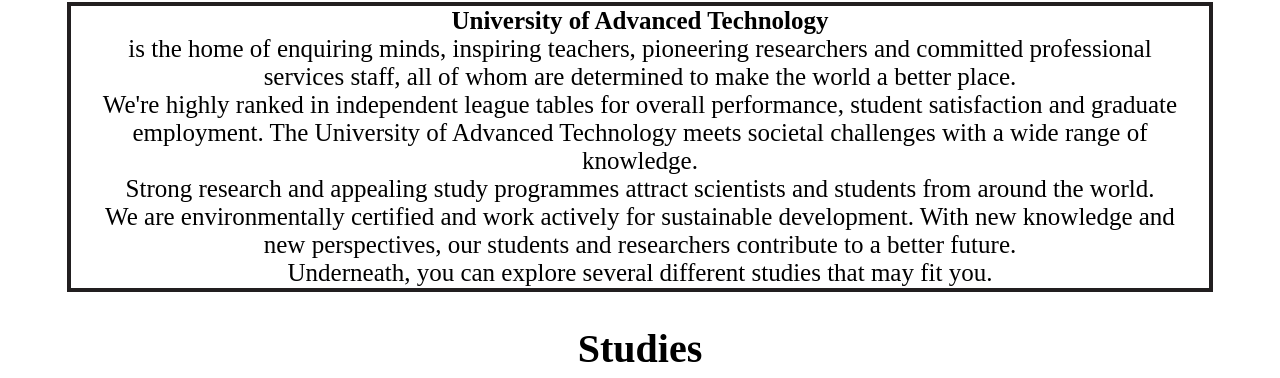
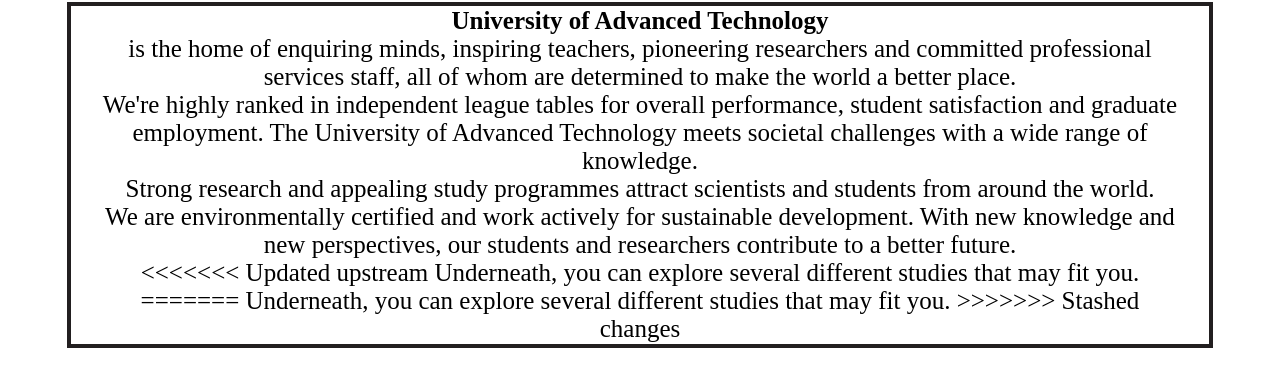
Before and after one commit to aliha3105/see_it, a plain HTML site: page index.html in a window 1280 px wide. Shown: the part 376-754 px from the top of the page. Drawn offline with Linux system fonts and the light colour scheme.

Commit message:
Update index.html

```diff
--- a/index.html
+++ b/index.html
@@ -316,7 +316,11 @@
             We are environmentally certified and work actively for sustainable development.
             With new knowledge and new perspectives, our students and researchers contribute to a better future.
             <br>
+<<<<<<< Updated upstream
             Underneath, you can explore several different studies that may fit you.
+=======
+           <cursive> Underneath, you can explore several different studies that may fit you.</cuve>
+>>>>>>> Stashed changes
             </p>
         </div>
         <h2>Studies</h2>
```
